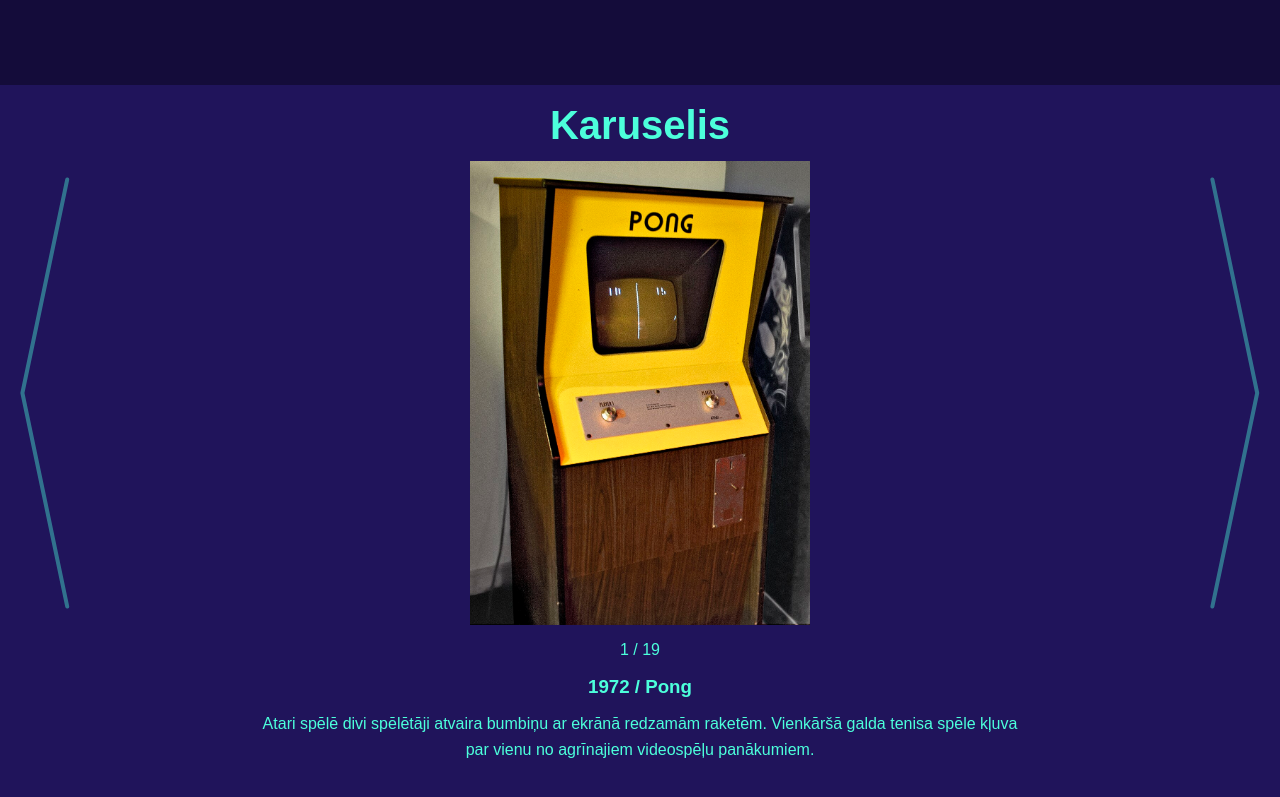
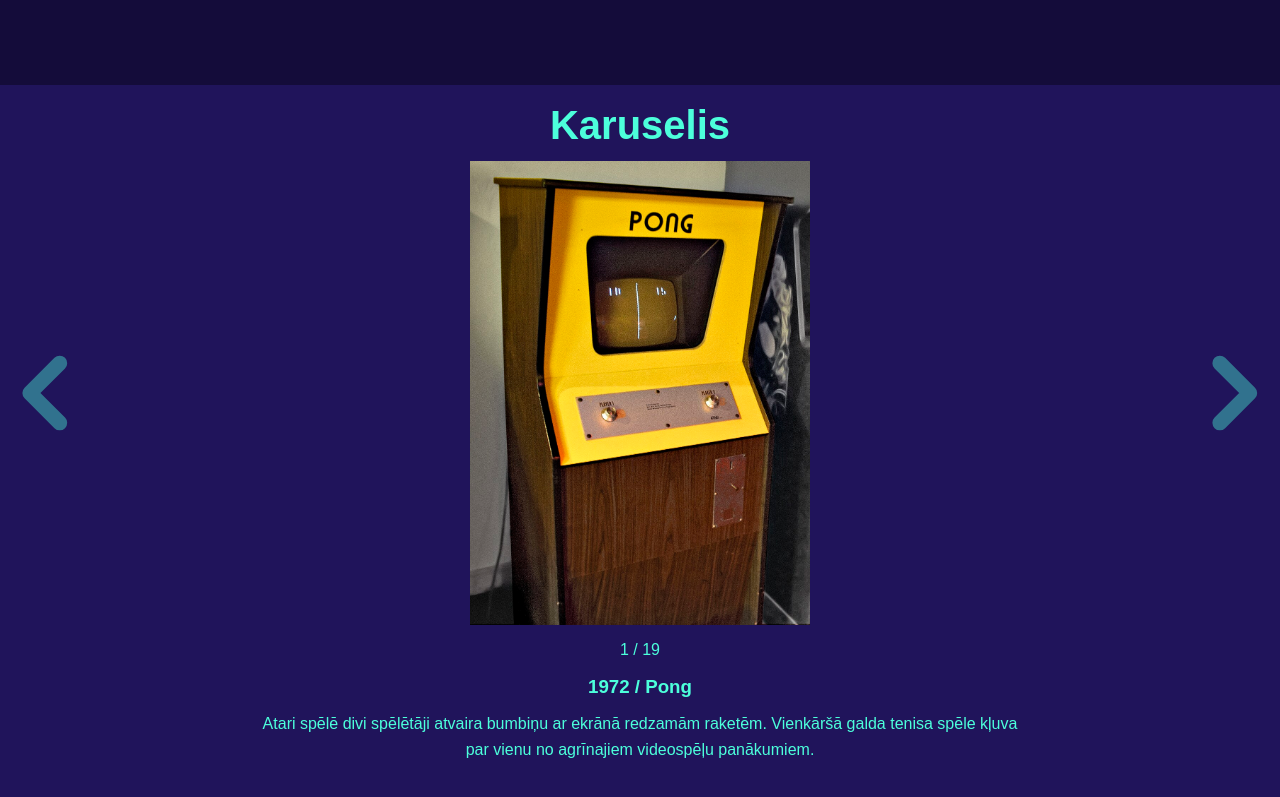
Before and after one commit to Seriously404/virtuala-izstade, a plain HTML site: page index.html in a window 1280 px wide. Shown: the part 955-1752 px from the top of the page. Drawn offline with Linux system fonts and the light colour scheme.

Commit message:
izmainiju biltiņas lai vinas ir smukakas

```diff
--- a/index.html
+++ b/index.html
@@ -94,15 +94,12 @@
                         aria-label="Iepriekšējais attēls"
                     >
                         <svg
-                            viewBox="0 0 40 200"
-                            preserveAspectRatio="none"
+                            viewBox="0 0 24 24"
+                            preserveAspectRatio="xMidYMid meet"
                             aria-hidden="true"
                             focusable="false"
                         >
-                            <polyline
-                                points="30,8 10,100 30,192"
-                                vector-effect="non-scaling-stroke"
-                            />
+                            <polyline points="16,4 8,12 16,20" />
                         </svg>
                     </button>
 
@@ -113,15 +110,12 @@
                         aria-label="Nākamais attēls"
                     >
                         <svg
-                            viewBox="0 0 40 200"
-                            preserveAspectRatio="none"
+                            viewBox="0 0 24 24"
+                            preserveAspectRatio="xMidYMid meet"
                             aria-hidden="true"
                             focusable="false"
                         >
-                            <polyline
-                                points="10,8 30,100 10,192"
-                                vector-effect="non-scaling-stroke"
-                            />
+                            <polyline points="8,4 16,12 8,20" />
                         </svg>
                     </button>
                 </div>
```
